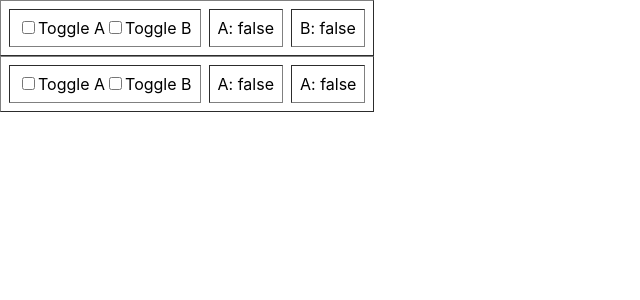
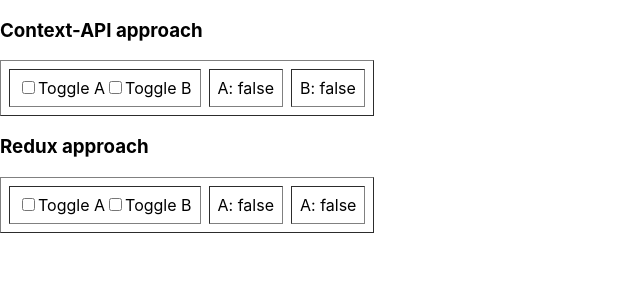
Before and after one commit to gchumillas-dev/redux_vs_context, a React (Create React App) app: page / in a window 1280 px wide. Shown: the top 300 px of the page, without its empty margins (0-640 px from the left). Built offline with nearby package versions, Linux system fonts and the light colour scheme.

Commit message:
html update

```diff
--- a/src/components/ContextApproach/index.js
+++ b/src/components/ContextApproach/index.js
@@ -12,6 +12,7 @@
 
   return (
     <context.Provider value={{ a, b, toggleA, toggleB }}>
+      <h3>Context-API approach</h3>
       <table border={1} cellPadding={8} cellSpacing={8}>
         <tbody>
           <tr>
--- a/src/components/ReduxApproach/index.js
+++ b/src/components/ReduxApproach/index.js
@@ -5,6 +5,8 @@
 
 function ReduxApproach() {
   return (
+    <>
+      <h3>Redux approach</h3>
       <table border={1} cellPadding={8} cellSpacing={8}>
         <tbody>
           <tr>
@@ -20,6 +22,7 @@
           </tr>
         </tbody>
       </table>
+    </>
   );
 }
 
```
Lines whose indentation alone changed are shown as unchanged.
